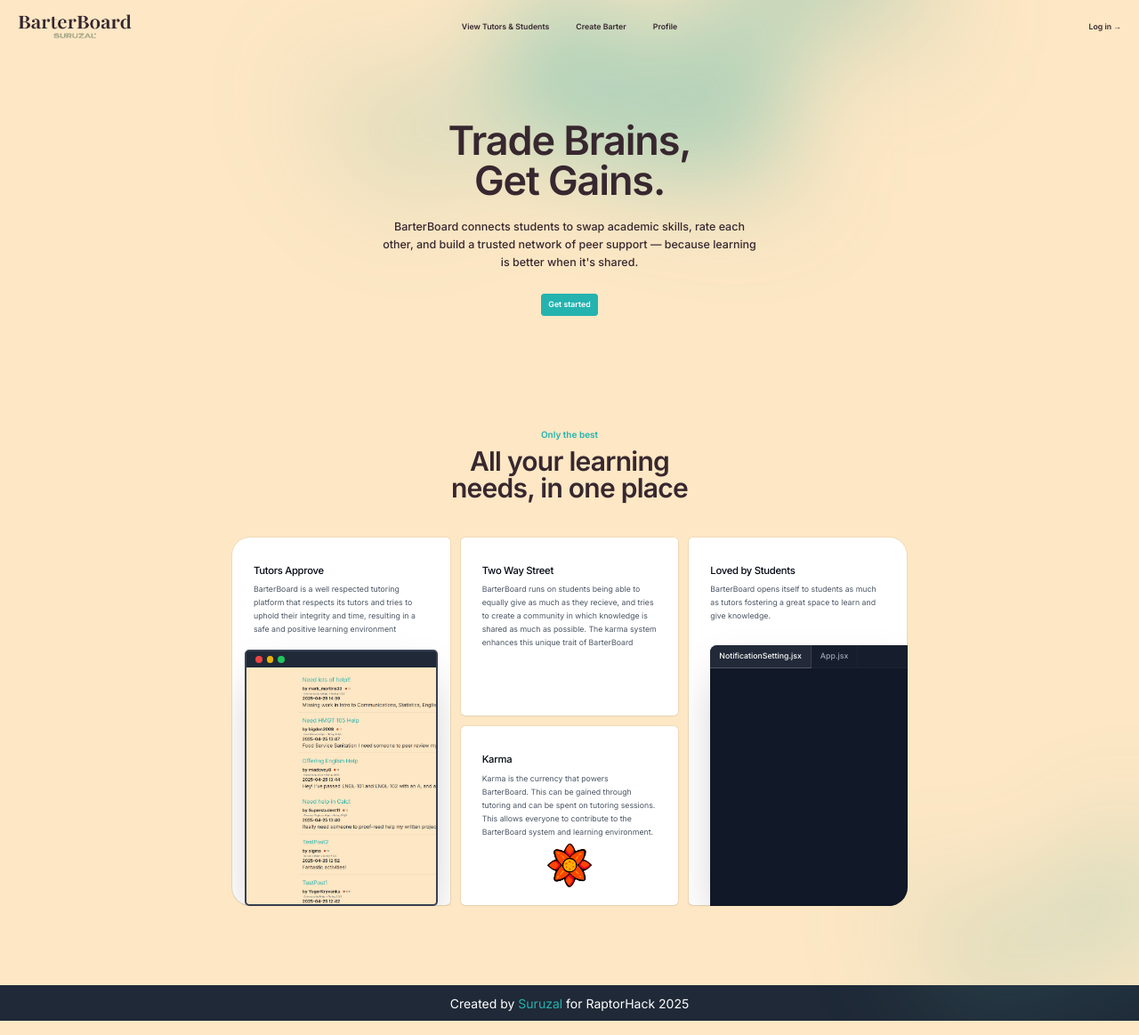
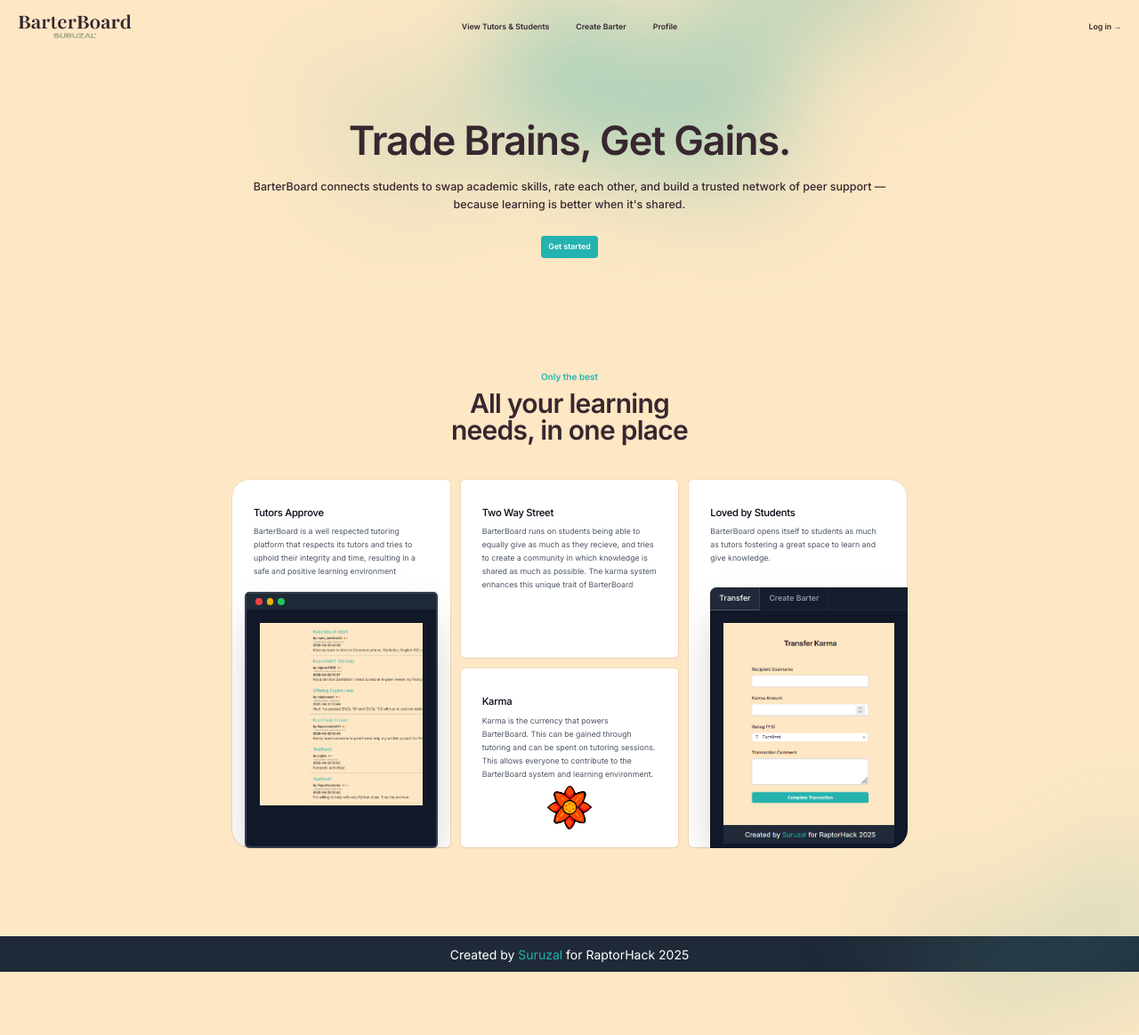
Before and after one commit to Suruzal/raptorhack-2025, a Flask app: page / in a window 1280 px wide. Shown: the whole page at 89% size. Run offline with Flask 3, Linux system fonts and the light colour scheme; some libraries are stand-ins or nearby versions.

Commit message:
minor fixes on landing

```diff
--- a/forum/templates/landing.html
+++ b/forum/templates/landing.html
@@ -24,30 +24,6 @@
         * {
             font-family: 'Inter', sans-serif;
         }
-        html, body {
-            height: 100%;
-        }
-        body {
-            min-height: 100vh;
-            display: flex;
-            flex-direction: column;
-            animation: fadeIn 0.4s ease-in forwards;
-            background-color: #fde7c4;
-        }
-        .main-content {
-            flex: 1 0 auto;
-            position: relative;
-            z-index: 1;
-        }
-        .bg-brown {
-            background-color: #fde7c4;
-        }
-        .text-gray-900 {
-            color: #37272f !important;
-        }
-        .text-gray-500 {
-            color: #37272f !important;
-        }
         @keyframes fadeIn {
             0% { opacity: 0; background-color: white; }
             100% { opacity: 1; background-color: #fde7c4; }
@@ -64,14 +40,24 @@
             background: radial-gradient(circle at 50% 50%, rgba(36, 179, 175, 0.8), rgba(168, 170, 139, 0.3));
             filter: blur(100px);
         }
-        footer {
-            flex-shrink: 0;
-            margin-top: 0 !important;
+
+        body {
+            animation: fadeIn 0.4s ease-in forwards;
+            background-color: #fde7c4;
+        }
+        .bg-brown {
+            background-color: #fde7c4;
+        }
+        .text-gray-900 {
+            color: #37272f !important;
+        }
+        .text-gray-500 {
+            color: #37272f !important;
         }
     </style>
 </head>
 <body>
-    <div class="bg-brown flex flex-col min-h-screen">
+    <div class="bg-brown">
         <header class="absolute inset-x-0 top-0 z-50">
             <nav class="flex items-center justify-between p-6 lg:px-8" aria-label="Global">
                 <div class="flex lg:flex-1">
@@ -91,7 +77,7 @@
                 <div class="flex lg:flex lg:gap-x-12">
                     <a href="/home" class="text-sm/6 font-semibold text-gray-900">View Tutors & Students</a>
                     <a href="/addpost" class="text-sm/6 font-semibold text-gray-900">Create Barter</a>
-                    <a href="{% if current_user.is_authenticated %}/profile{% else %}/loginform{% endif %}" class="text-sm/6 font-semibold text-gray-900">Profile</a>
+                    <a href="/profile" class="text-sm/6 font-semibold text-gray-900">Profile</a>
                 </div>
                 <div class="flex lg:flex lg:flex-1 lg:justify-end">
                     <a href="/loginform" class="text-sm/6 font-semibold text-gray-900">Log in <span aria-hidden="true">&rarr;</span></a>
@@ -119,7 +105,7 @@
                             <div class="space-y-2 py-6">
                                 <a href="/home" class="-mx-3 block rounded-lg px-3 py-2 text-base/7 font-semibold text-gray-900 hover:bg-gray-50">View Tutors</a>
                                 <a href="/create" class="-mx-3 block rounded-lg px-3 py-2 text-base/7 font-semibold text-gray-900 hover:bg-gray-50">Create Tutoring Post</a>
-                                <a href="{% if current_user.is_authenticated %}/profile{% else %}/loginform{% endif %}" class="-mx-3 block rounded-lg px-3 py-2 text-base/7 font-semibold text-gray-900 hover:bg-gray-50">Profile</a>
+                                <a href="/profile" class="-mx-3 block rounded-lg px-3 py-2 text-base/7 font-semibold text-gray-900 hover:bg-gray-50">Profile</a>
                             </div>
                             <div class="py-6">
                                 <a href="/loginform" class="-mx-3 block rounded-lg px-3 py-2.5 text-base/7 font-semibold text-gray-900 hover:bg-gray-50">Log in</a>
@@ -130,13 +116,11 @@
             </div>
         </header>
 
-        <!-- Aurora backgrounds moved inside main-content -->
-        <div class="main-content flex-1 flex flex-col" style="padding-bottom: 7%;">
-            <div class="relative isolate px-6 pt-14 lg:px-8 flex-1 flex flex-col">
+        <div class="relative isolate px-6 pt-14 lg:px-8">
           <div class="absolute inset-x-0 -top-40 -z-10 transform-gpu overflow-hidden blur-3xl sm:-top-80" aria-hidden="true">
             <div class="aurora-bg relative left-[calc(50%-11rem)] aspect-[1155/678] w-[36.125rem] -translate-x-1/2 rotate-[30deg] sm:left-[calc(50%-30rem)] sm:w-[72.1875rem]" style="clip-path: polygon(74.1% 44.1%, 100% 61.6%, 97.5% 26.9%, 85.5% 0.1%, 80.7% 2%, 72.5% 32.5%, 60.2% 62.4%, 52.4% 68.1%, 47.5% 58.3%, 45.2% 34.5%, 27.5% 76.7%, 0.1% 64.9%, 17.9% 100%, 27.6% 76.8%, 76.1% 97.7%, 74.1% 44.1%)"></div>
           </div>
-                <div class="mx-auto max-w-2xl py-18 sm:py-48 lg:py-40">
+          <div class="mx-auto max-w-6xl py-18 sm:py-48 lg:py-40">
             <div class="text-center">
               <h1 class="text-5xl font-semibold tracking-tight text-balance text-gray-900 sm:text-7xl">Trade Brains, Get Gains.</h1>
               <p class="mt-8 text-lg font-medium text-pretty text-gray-500 sm:text-xl/8">BarterBoard connects students to swap academic skills, rate each other, and build a trusted network of peer support — because learning is better when it's shared.</p>
@@ -153,7 +137,7 @@
 
 <!--Bento Boxes-->
 
-                <div class="mx-auto max-w-2xl px-6 lg:max-w-7xl lg:px-8">
+  <div class="mx-auto max-w-2xl px-6 lg:max-w-7xl lg:px-8" style="padding-bottom: 7%">
     <h2 class="text-center text-base/7 font-semibold text-[#24b3af]">Only the best</h2>
     <p class="mx-auto mt-2 max-w-lg text-center text-4xl font-semibold tracking-tight text-balance text-gray-900 sm:text-5xl">All your learning needs, in one place</p>
     <div class="mt-10 grid gap-4 sm:mt-16 lg:grid-cols-3 lg:grid-rows-2">
@@ -174,7 +158,10 @@
                   <div class="h-3 w-3 rounded-full bg-green-500"></div>
                 </div>
               </div>
-                                        <img class="h-full w-full object-cover object-[center_top]" src="{{ url_for('static', filename='images/HomePageSS.png') }}" alt="Tutors Homepage">
+              <div class="px-6 pt-6 pb-14">
+                <!-- Replace the comment with the image -->
+                <img class="h-full w-full object-cover object-[center_top]" src="{{ url_for('static', filename='images/HomePageSS.png') }}" alt="Transfer Page Example">
+              </div>
             </div>
           </div>
         </div>
@@ -219,12 +206,13 @@
             <div class="absolute top-10 right-0 bottom-0 left-10 overflow-hidden rounded-tl-xl bg-gray-900 shadow-2xl">
               <div class="flex bg-gray-800/40 ring-1 ring-white/5">
                 <div class="-mb-px flex text-sm/6 font-medium text-gray-400">
-                                                <div class="border-r border-b border-r-white/10 border-b-white/20 bg-white/5 px-4 py-2 text-white">NotificationSetting.jsx</div>
-                                                <div class="border-r border-gray-600/10 px-4 py-2">App.jsx</div>
+                  <div class="border-r border-b border-r-white/10 border-b-white/20 bg-white/5 px-4 py-2 text-white">Transfer</div>
+                  <div class="border-r border-gray-600/10 px-4 py-2">Create Barter</div>
                 </div>
               </div>
               <div class="px-6 pt-6 pb-14">
-                                          <!-- Your code example -->
+                <!-- Replace the comment with the image -->
+                <img class="h-full w-full object-cover object-[center_top]" src="{{ url_for('static', filename='images/TransferPage.png') }}" alt="Transfer Page Example">
               </div>
             </div>
           </div>
@@ -234,10 +222,8 @@
     </div>
   </div>
 </div>
-        </div>
-        <footer class="bg-gray-800 text-white h-16 flex items-center justify-center font-['Inter'] w-full text-center" style="margin-top:0;">
+<footer class="bg-gray-800 text-white h-16 flex items-center justify-center font-['Inter'] w-full text-center mt-[1%]">
     <p class="w-full">Created by <a href="https://github.com/Suruzal" class="text-[#24b3af] hover:underline" target="_blank" rel="noopener noreferrer">Suruzal</a> for RaptorHack 2025</p>
 </footer>
-    </div>
 </body>
 </html>
```
Lines whose indentation alone changed are shown as unchanged.
